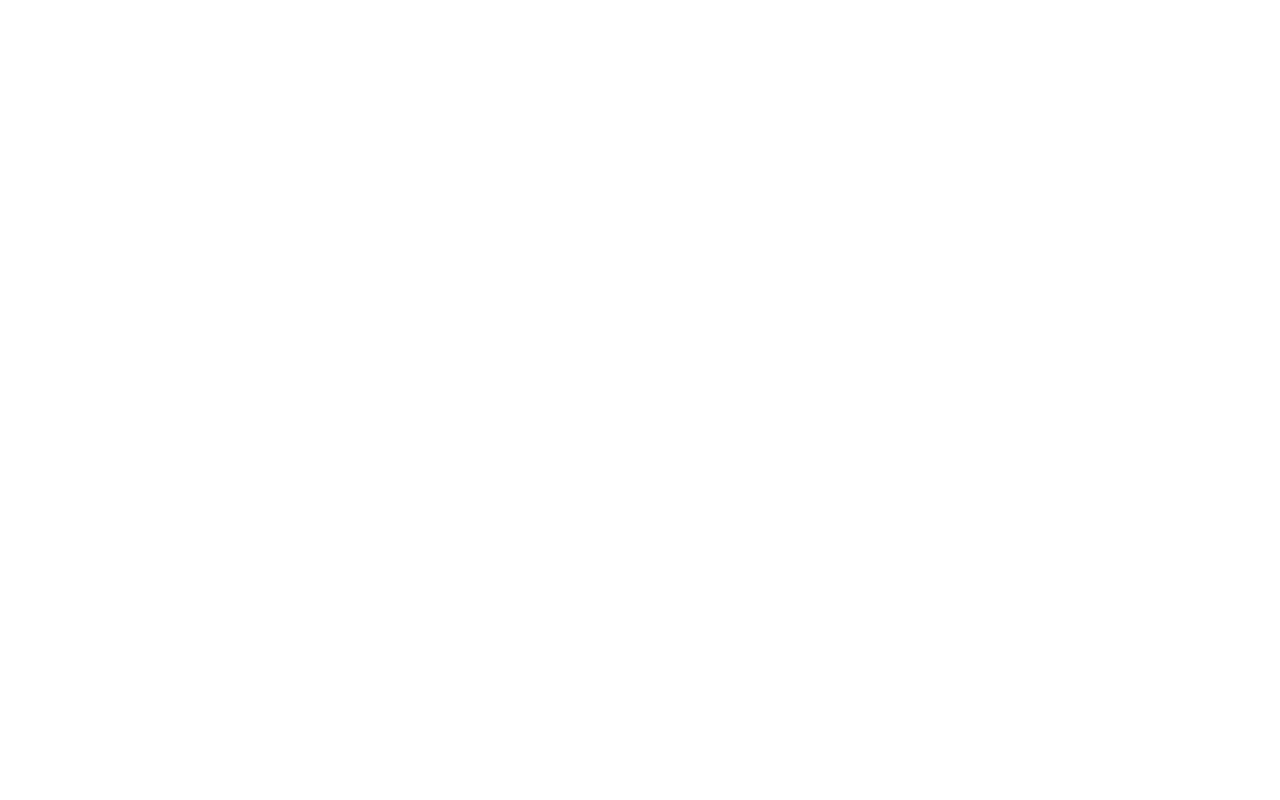
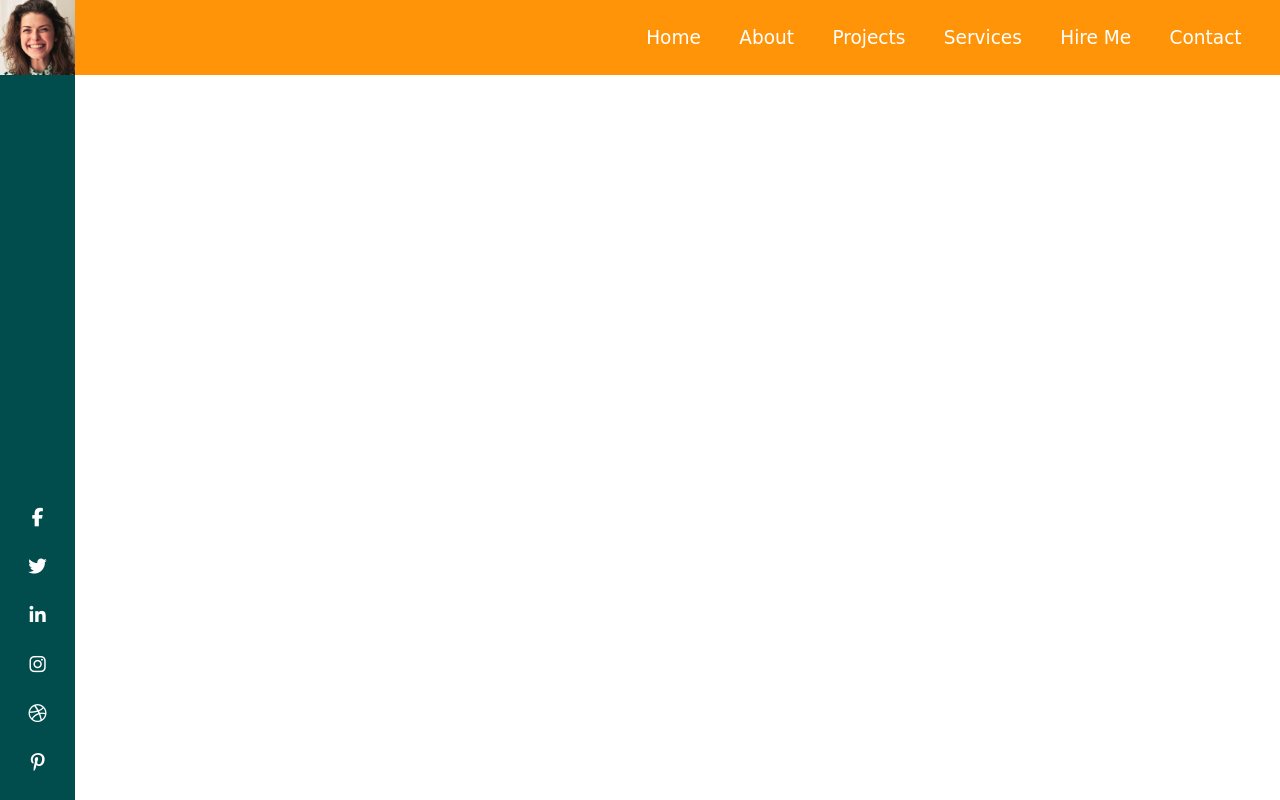
Before and after one commit to canozzcan/Sample-Portfolio-Website, a plain HTML site: page index.html in a window 1280 px wide. Drawn offline with Linux system fonts and the light colour scheme; a web font is replaced by a local one.

Commit message:
Build Side & Main Nav And Make It Responsive

```diff
--- /dev/null
+++ b/app.js
@@ -0,0 +1,10 @@
+const hamburgerContainerElement = document.querySelector('#header__main-nav');
+const hamburgerElement = document.querySelector('.header__main-nav--hamburger');
+const linkElements = document.querySelectorAll('.header__main-nav--links li');
+
+hamburgerElement.addEventListener('click', () => {
+    hamburgerContainerElement.classList.toggle('clicked');
+    linkElements.forEach((link) => {
+        link.classList.toggle('fade');
+    });
+});
--- a/index.html
+++ b/index.html
@@ -18,10 +18,51 @@
       crossorigin="anonymous"
     ></script>
 
+    <script src="app.js" defer></script>
+
     <!-- Main CSS -->
     <link rel="stylesheet" href="/styles.css" />
 
     <title>Portfolio Website</title>
   </head>
-  <body></body>
+  <body>
+    <!-------------------------- Aside Nav  -------------------------->
+    <aside id="side-nav">
+      <div class="side-nav__content">
+        <div class="side-nav__content--logo">
+          <img src="images/logo-01.jpg" alt="logo" />
+        </div>
+        <ul class="side-nav__content--social">
+          <a href="#"><i class="fab fa-facebook-f"></i></a>
+          <a href="#"><i class="fab fa-twitter"></i></a>
+          <a href="#"><i class="fab fa-linkedin-in"></i></a>
+          <a href="#"><i class="fab fa-instagram"></i></a>
+          <a href="#"><i class="fab fa-dribbble"></i></a>
+          <a href="#"><i class="fab fa-pinterest-p"></i></a>
+        </ul>
+      </div>
+    </aside>
+
+    <!-------------------------- Main Content  -------------------------->
+    <main>
+      <!-------------------------- Main Nav  -------------------------->
+      <header id="header">
+        <nav id="header__main-nav">
+            <div class="header__main-nav--hamburger">
+                <div class="line line-1"></div>
+                <div class="line line-2"></div>
+                <div class="line line-3"></div>
+            </div>
+            <ul class="header__main-nav--links">
+                <li><a href="#">Home</a></li>
+                <li><a href="#">About</a></li>
+                <li><a href="#">Projects</a></li>
+                <li><a href="#">Services</a></li>
+                <li><a href="#">Hire Me</a></li>
+                <li><a href="#">Contact</a></li>
+            </ul>
+        </nav>
+      </header>
+    </main>
+  </body>
 </html>
--- a/styles.css
+++ b/styles.css
@@ -0,0 +1,245 @@
+*,
+*::before,
+*::after {
+  margin: 0;
+  padding: 0;
+  box-sizing: border-box;
+}
+
+:root {
+  font-size: 62.5%;
+
+  /******* Custom Properties ******/
+  --primary-color: #014d4e;
+  --secondary-color: #ff9408;
+  --secondary-color-modified: #ff94088e;
+  --tertiary-color: #017374;
+  --tertiary-color-modified: #01727498;
+}
+
+body {
+  font-family: "Baloo Tamma 2", cursive;
+  line-height: 1.8;
+  display: flex;
+}
+
+li {
+  list-style: none;
+}
+
+a:link,
+a:visited {
+  text-decoration: none;
+  color: white;
+  font-size: 1.5rem;
+}
+
+/********************  Side Nav *********************/
+#side-nav {
+  position: sticky;
+  top: 0;
+  left: 0;
+  height: 100vh;
+}
+
+.side-nav__content {
+  height: 100%;
+  display: flex;
+  flex-direction: column;
+  justify-content: space-between;
+  background-color: var(--primary-color);
+}
+
+.side-nav__content--logo img {
+  width: calc(4vw + 3vh);
+  object-fit: cover;
+}
+
+.side-nav__content--social {
+  height: 100%;
+  display: flex;
+  flex-direction: column;
+  align-items: center;
+  justify-content: flex-end;
+}
+
+.side-nav__content--social a i {
+  font-size: calc(1rem + 0.66667vw);
+  color: white;
+  padding-bottom: calc(2rem + 0.66667vw);
+  transition: color 0.35s cubic-bezier(0.68, -0.55, 0.265, 1.55);
+}
+
+.side-nav__content--social a i:hover,
+.side-nav__content--social a i:active {
+  color: var(--secondary-color);
+}
+
+/********************  Main Content *********************/
+/* All content container  => main element */
+
+main {
+  flex: 1;
+}
+
+/********************  Main Nav Header *********************/
+#header {
+  background-color: var(--secondary-color);
+  height: calc(4vw + 3vh);
+  z-index: 2;
+}
+
+#header__main-nav {
+  height: 100%;
+}
+
+.header__main-nav--links {
+  width: 100%;
+  height: 100%;
+  display: flex;
+  justify-content: flex-end;
+  align-items: center;
+}
+
+.header__main-nav--links li {
+  padding-right: 3vw;
+}
+
+.header__main-nav--links li a {
+  position: relative;
+  pad: 0.2rem 0.6rem;
+  font-size: calc(1rem + 0.66667vw);
+}
+
+.header__main-nav--links li a:link::before,
+.header__main-nav--links li a:visited::before,
+.header__main-nav--links li a:link::after,
+.header__main-nav--links li a:visited::after {
+  content: "";
+  position: absolute;
+  left: 0;
+  width: 100%;
+  height: 0.25rem;
+  background-color: white;
+  transform: scaleX(0);
+
+  transition: transform 0.6s cubic-bezier(1, 0, 0, 1);
+}
+
+.header__main-nav--links li a:link::before,
+.header__main-nav--links li a:visited::before {
+  top: 0;
+  transform-origin: left;
+}
+
+.header__main-nav--links li a:link::after,
+.header__main-nav--links li a:visited::after {
+  bottom: 0;
+  transform-origin: right;
+}
+
+.header__main-nav--links li a:hover::before,
+.header__main-nav--links li a:active::before,
+.header__main-nav--links li a:hover::after,
+.header__main-nav--links li a:active::after {
+  transform: scaleX(1);
+}
+
+@media screen and (max-width: 610px) {
+  /********************  Main Nav Header *********************/
+
+  #header {
+    position: absolute;
+  }
+
+  #header__main-nav {
+    width: 30rem;
+    height: 100%;
+    position: fixed;
+    top: 0;
+    right: -30rem;
+    background-color: var(--secondary-color);
+    text-align: center;
+  }
+
+  .clicked {
+    left: 55%;
+  }
+
+  .header__main-nav--hamburger {
+    width: 5rem;
+    height: 5rem;
+    position: fixed;
+    top: 2rem;
+    right: 3rem;
+    cursor: pointer;
+    background-color: var(--secondary-color);
+    padding: 1rem;
+    border-radius: 50%;
+    display: flex;
+    flex-direction: column;
+    justify-content: space-around;
+  }
+
+  .line {
+    width: 100%;
+    height: 0.3rem;
+    background-color: white;
+    border-radius: 0.2rem;
+    transition: all 0.4s ease-in-out;
+  }
+
+  .header__main-nav--links {
+    flex-direction: column;
+    justify-content: center;
+    align-items: flex-start;
+  }
+  .header__main-nav--links li {
+    margin-bottom: 4vh;
+    margin-left: 6vw;
+  }
+
+  .clicked .line-1 {
+    transform: rotateZ(-405deg) translate(-0.8rem, 0.6rem);
+  }
+
+  .clicked .line-2 {
+    opacity: 0;
+  }
+
+  .clicked .line-3 {
+    transform: rotateZ(405deg) translate(-0.8rem, -0.6rem);
+  }
+
+  .header__main-nav--links li {
+    opacity: 0;
+  }
+
+  .header__main-nav--links li:nth-child(1) {
+    transition: all 0.5s ease-in-out 0.2s;
+  }
+
+  .header__main-nav--links li:nth-child(2) {
+    transition: all 0.5s ease-in-out 0.4s;
+  }
+
+  .header__main-nav--links li:nth-child(3) {
+    transition: all 0.5s ease-in-out 0.6s;
+  }
+
+  .header__main-nav--links li:nth-child(4) {
+    transition: all 0.5s ease-in-out 0.8s;
+  }
+
+  .header__main-nav--links li:nth-child(5) {
+    transition: all 0.5s ease-in-out 1s;
+  }
+
+  .header__main-nav--links li:nth-child(6) {
+    transition: all 0.5s ease-in-out 1.2s;
+  }
+
+  .header__main-nav--links li.fade {
+    opacity: 1;
+  }
+}
```
